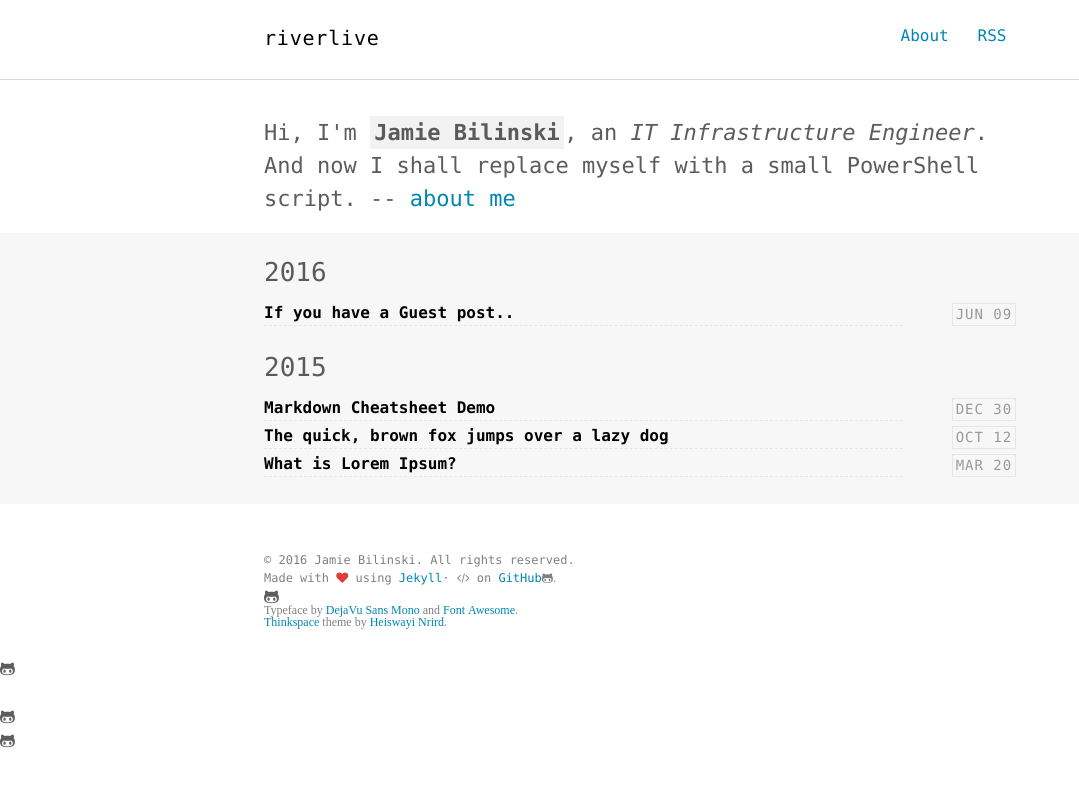
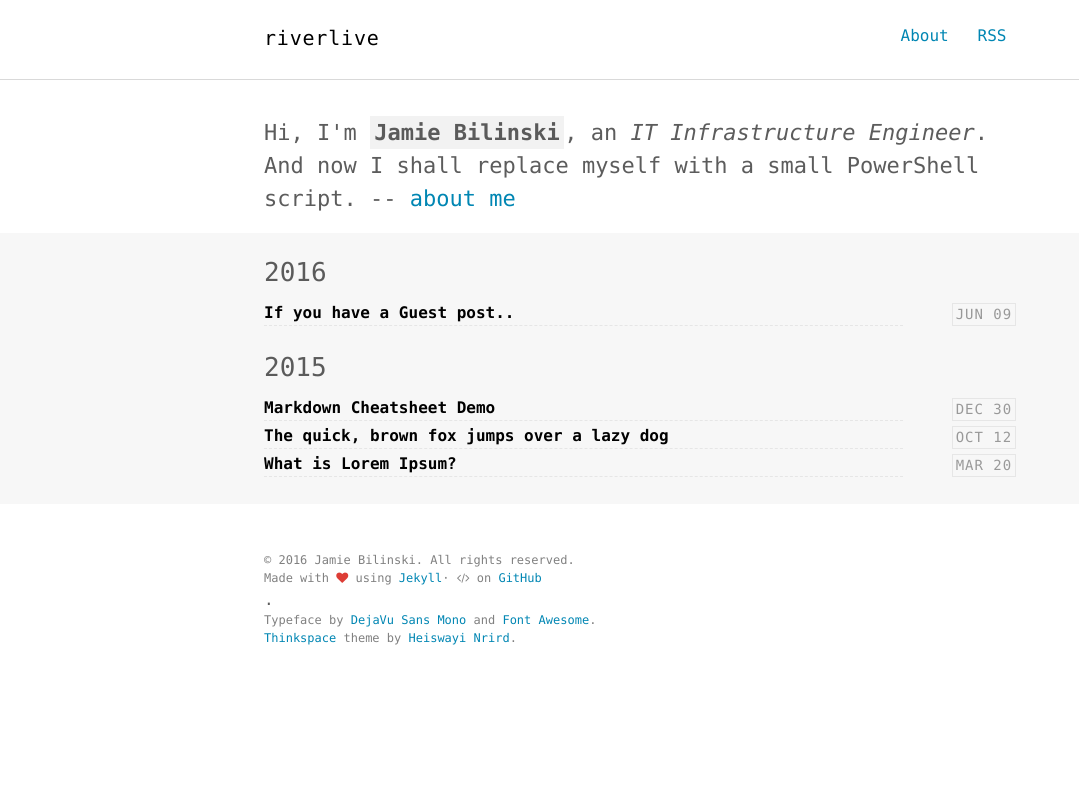
Before and after one commit to jbilinski/scriptops.com, a Jekyll site: the page built from index.html, in a window 1280 px wide. Shown: the top 787 px of the page, without its empty margins (0-1079 px from the left). Built offline with Jekyll 4.4.1, drawn with Linux system fonts in a browser that asks for light colours.

Commit message:
footer syntax

```diff
--- a/_includes/footer.html
+++ b/_includes/footer.html
@@ -1,7 +1,7 @@
 <footer class="site-footer">
   <div class="container">
     <small class="block">&copy; {{ site.time | date: '%Y' }} {{ site.author.name }}. All rights reserved.</small>
-    <small class="block">Made with <i class="fa fa-heart" aria-hidden="true" style="color:#DD3D36"></i> using <a href="http://jekyllrb.com/">Jekyll</a>&middot; <i class="fa fa-code"></i> on <a href="https://github.com/jbilinski/jbilinski.github.io_jekyll_source">GitHub</a><i class="fa fa-github-alt">.</small><small><sub>Typeface by <a href="https://www.fontsquirrel.com/fonts/dejavu-sans-mono">DejaVu Sans Mono</a> and <a href="http://fontawesome.io/">Font Awesome</a>.</small></sub>
+    <small class="block">Made with <i class="fa fa-heart" aria-hidden="true" style="color:#DD3D36"></i> using <a href="http://jekyllrb.com/">Jekyll</a>&middot; <i class="fa fa-code"></i> on <a href="https://github.com/jbilinski/jbilinski.github.io_jekyll_source">GitHub</a></small>.<small><sub>Typeface by <a href="https://www.fontsquirrel.com/fonts/dejavu-sans-mono">DejaVu Sans Mono</a> and <a href="http://fontawesome.io/">Font Awesome</a>.</small></sub>
     <small><sub><a href="https://github.com/heiswayi/thinkspace">Thinkspace</a> theme by <a href="http://heiswayi.github.io/">Heiswayi Nrird</a>.</sub></small>
   </div>
 </footer>
```
